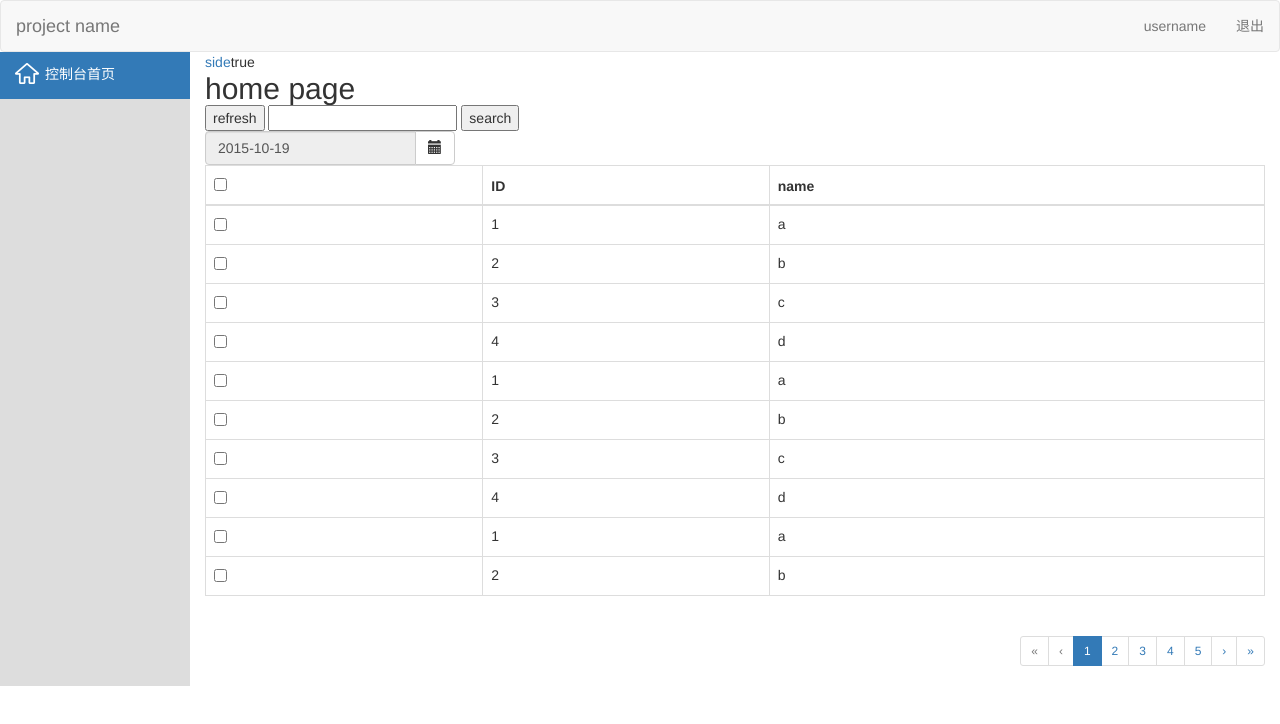
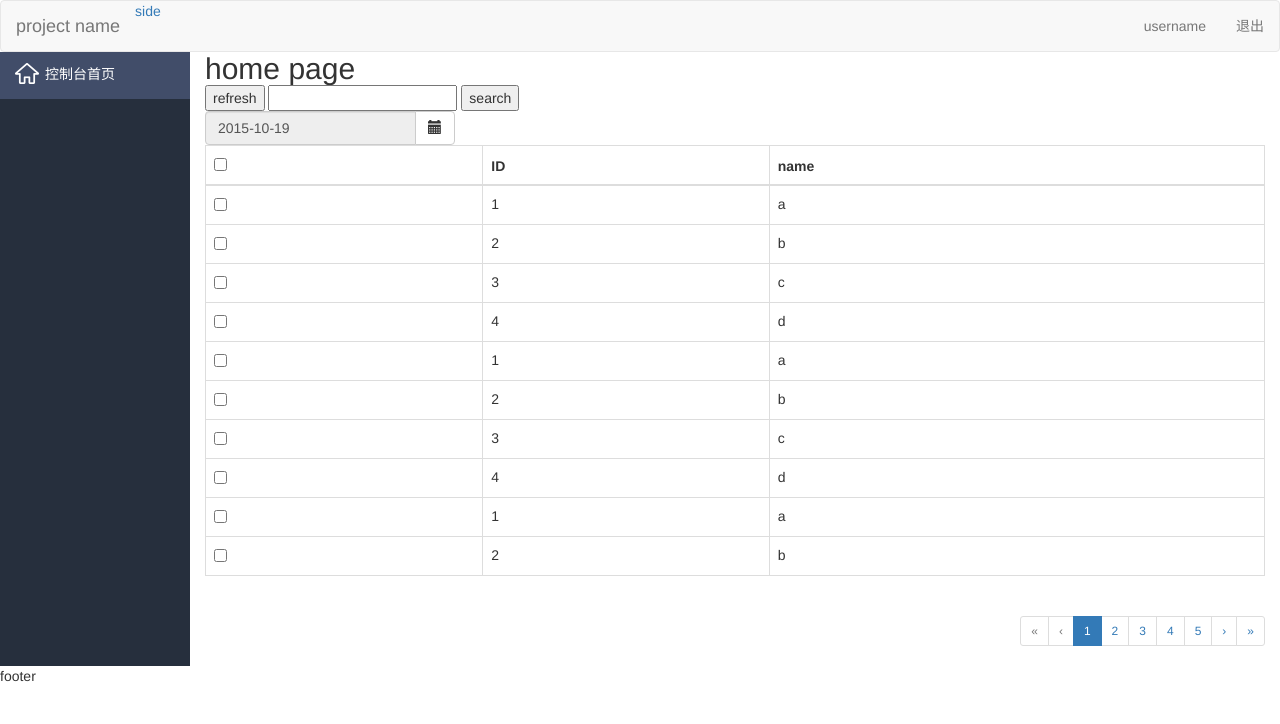
Before and after one commit to Zhang-1117/front2.0, a website: page zh-cn/index.html in a window 1280 px wide. Drawn offline with Linux system fonts and the light colour scheme.

Commit message:
框架修改

```diff
--- a/css/main.css
+++ b/css/main.css
@@ -32,10 +32,13 @@ h1, h2, h3, h4, h5, h6 {
 	top: 0;
 	left: 0;
 	bottom: 0;
-	background-color: #ddd;
+	background-color: #262f3d;
 }
 .sidebar .nav-pills > li > a {
 	border-radius: 0;
+}
+.nav-pills>li.active>a, .nav-pills>li.active>a:focus, .nav-pills>li.active>a:hover {
+	background-color: #414d69;
 }
 .icon-yo-nav {
 	width: 26px;
--- a/modules/core/config/core.routes.js
+++ b/modules/core/config/core.routes.js
@@ -8,7 +8,7 @@ angular.module('core').config(['$stateProvider', '$urlRouterProvider',
 		state('home', {
 			url: '/',
 			templateUrl: 'core/home.html',
-			controller: function ($scope, $http, $state) {
+			controller: function ($scope, $http, $state, $rootScope) {
 				$scope.dataList = {
 					list: [],
 					total: undefined
--- a/modules/core/directives/sidebar.directive.js
+++ b/modules/core/directives/sidebar.directive.js
@@ -1,9 +1,8 @@
 'use strict';
-
 /**
  * 侧边栏收缩
  */
-angular.module('core').directive('sideCollapse', function ($rootScope) {
+angular.module('core').directive('sideCollapse', function () {
     return {
         restrict: 'EA',
         scope: {
@@ -16,7 +15,7 @@ angular.module('core').directive('sideCollapse', function ($rootScope) {
                 leftWidth = sideObj.width(),
                 marLeft = parseInt(rightObj.css('marginLeft'));
             var anim = function () {
-                console.log(scope.close);
+                console.log(sideObj, rightObj);
                 if (scope.close) {
                     wordObj.hide();
                     sideObj.stop(false, true).animate({
@@ -96,7 +95,7 @@ angular.module('core').directive('tips', function () {
                 tipObjWidth = tipObj.width(),
                 tipObOjWidth = tipObj.outerWidth(),
                 tipObjOHeight = tipObj.outerHeight(),
-                arrowObjHeight = arrowObj.height(),
+                arrowObjHeight = arrowObj.outerHeight(),
                 arrowObjWidth = arrowObj.outerWidth();
             function compareHeight(tipH, objH) {
                 if (tipH > objH) {
@@ -106,7 +105,7 @@ angular.module('core').directive('tips', function () {
                 }
             }
             linkObj.on('mouseover', function () {
-                console.log(scope.close);
+                // console.log(scope);
                 // console.log(linkObj, linkObj.length);
                 if (scope.close) return;
 
@@ -122,6 +121,7 @@ angular.module('core').directive('tips', function () {
                         'top': compareHeight(tipObjOHeight, objOHeight),
                         'left': objWidth + 10
                     });
+                    console.log(arrowObj, tipObjHeight, arrowObjHeight, arrowObjWidth);
                     arrowObj.css({
                         'top': (tipObjHeight - arrowObjHeight)/2,
                         'left': - arrowObjWidth
--- /dev/null
+++ b/zh-cn/core/footer.html
@@ -0,0 +1 @@
+footer
--- a/zh-cn/core/header.html
+++ b/zh-cn/core/header.html
@@ -1,7 +1,8 @@
-<div class="navbar navbar-default" role="navigation" >
+<div class="navbar navbar-default" role="navigation">
 	<div class="container-fluid">
 		<div class="navbar-header">
 			<a ui-sref="home" class="navbar-brand">project name</a>
+			<a href="javascript:;" side-collapse close="coll" class="pull-left">side{{coll}}</a>
 		</div>
 		<ul class="nav navbar-nav navbar-right">
 			<li><a href="#">username</a></li>
--- a/zh-cn/core/home.html
+++ b/zh-cn/core/home.html
@@ -1,4 +1,4 @@
-<a href="javascript:;" side-collapse close="coll">side</a>{{coll}}
+
 <h2>home page</h2>
 <button ng-click="refresh()">refresh</button>
 <input type="text" ng-model="query.name">
--- a/zh-cn/core/sidebar.html
+++ b/zh-cn/core/sidebar.html
@@ -1,8 +1,8 @@
 <ul class="nav nav-pills nav-stacked">
-	<li ng-class="{active: $state.includes('home')}">
-		<a ui-sref="home" tips message="控制台首页" direc="right" close="coll">
+	<li ng-class="{active: $state.includes('home')}" tips message="控制台首页" direc="right" close="coll">
+		<a ui-sref="home">
 			<i class="icon-yo-nav yo-home"></i>
-			<span>控制台首页</span>
+			<span>控制台首页{{coll}}</span>
 		</a>
 	</li>
 </ul>
--- a/zh-cn/index.html
+++ b/zh-cn/index.html
@@ -11,13 +11,34 @@
 	<link rel="stylesheet" href="../css/main.css">
 </head>
 <body>
-<div ng-include="'core/header.html'"></div>
+<div class="navbar navbar-default" role="navigation">
+	<div class="container-fluid">
+		<div class="navbar-header">
+			<a ui-sref="home" class="navbar-brand">project name</a>
+			<a href="javascript:;" side-collapse close="coll" class="pull-left">side</a>
+		</div>
+		<ul class="nav navbar-nav navbar-right">
+			<li><a href="#">username</a></li>
+			<li><a href="">退出</a></li>
+		</ul>
+	</div>
+</div>
 <div class="rela main-content">
-	<div class="absol sidebar" ng-include="'core/sidebar.html'"></div>
+	<div class="absol sidebar">
+		<ul class="nav nav-pills nav-stacked">
+			<li ng-class="{active: $state.includes('home')}" tips message="控制台首页" direc="right" close="coll">
+				<a ui-sref="home">
+					<i class="icon-yo-nav yo-home"></i>
+					<span>控制台首页</span>
+				</a>
+			</li>
+		</ul>
+	</div>
 	<div class="right-content">
 		<div class="container-fluid" ui-view></div>
 	</div>
 </div>
+<div ng-include="'./core/footer.html'"></div>
 
 <!-- vendor -->
 <!--[if lte IE 8]>
```
